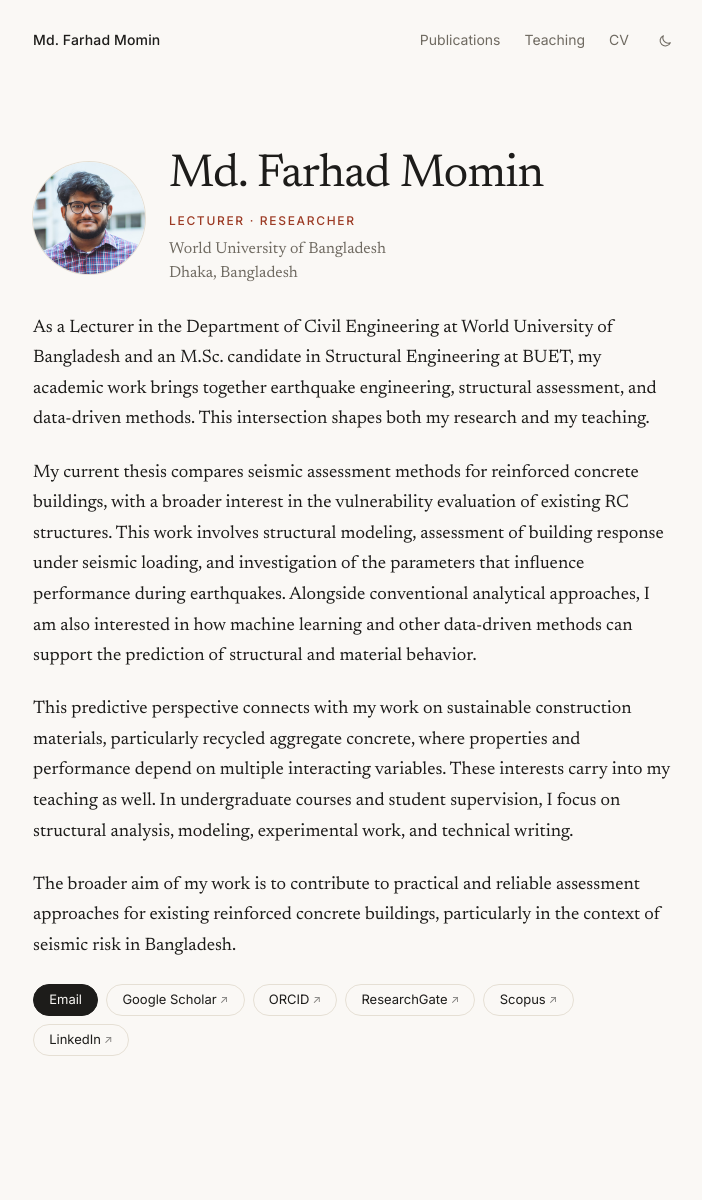
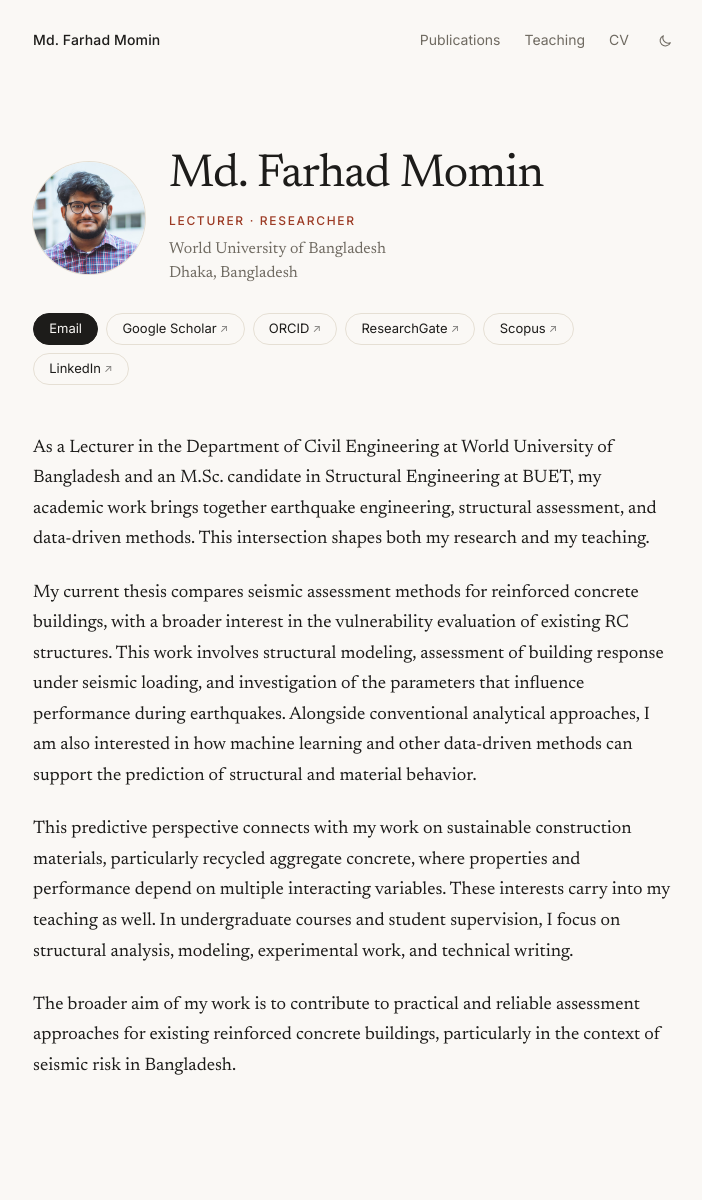
Before and after one commit to farhad-momin/farhad-momin.github.io, a Jekyll site: the page built from _pages/about.md, in a window 1280 px wide. Shown: the whole page, without its empty margins (287-989 px from the left). Built offline with Jekyll 4.4.1, drawn with Linux system fonts in a browser that asks for light colours.

Commit message:
Add files via upload

```diff
--- a/_layouts/home.html
+++ b/_layouts/home.html
@@ -13,10 +13,6 @@ body_class: home
     </div>
   </header>
 
-  <div class="prose lead">
-    {{ content }}
-  </div>
-
   <ul class="links" aria-label="Profiles">
     {% if a.email %}<li><a href="mailto:{{ a.email }}">Email</a></li>{% endif %}
     {% if a.googlescholar %}<li><a href="{{ a.googlescholar }}" rel="me noopener">Google Scholar</a></li>{% endif %}
@@ -25,4 +21,9 @@ body_class: home
     {% if a.scopus %}<li><a href="{{ a.scopus }}" rel="me noopener">Scopus</a></li>{% endif %}
     {% if a.linkedin %}<li><a href="https://www.linkedin.com/in/{{ a.linkedin }}" rel="me noopener">LinkedIn</a></li>{% endif %}
   </ul>
+
+  <div class="prose lead">
+    {{ content }}
+  </div>
+
 </article>
```
